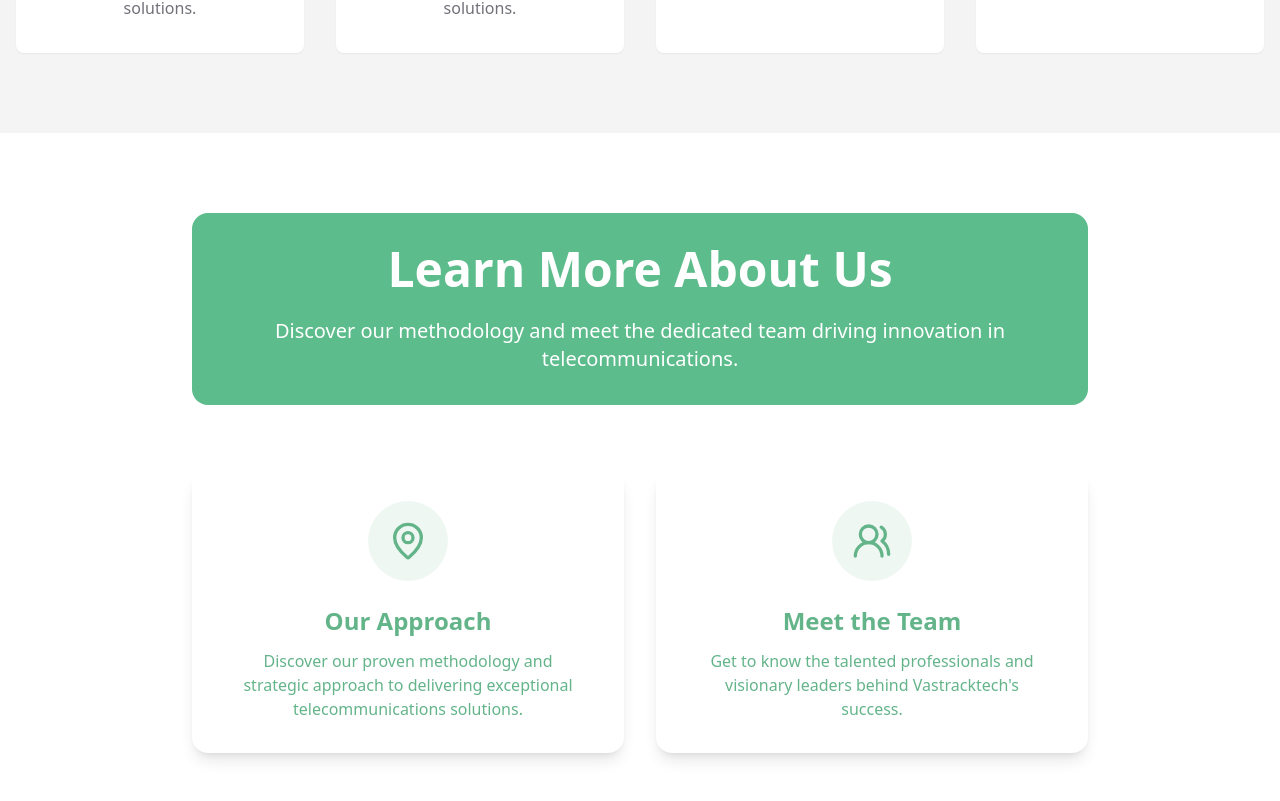
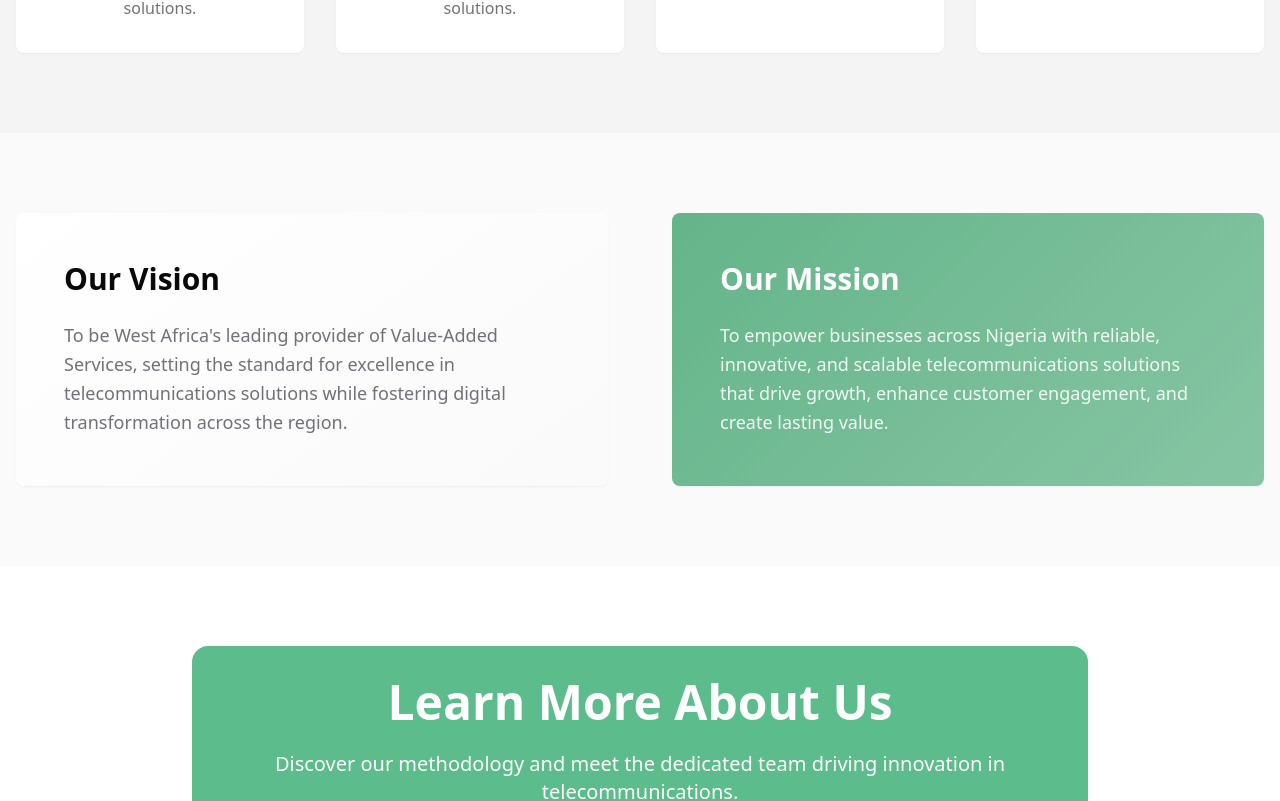
Before and after one commit to mazi-samuel/vastrack.com.ng, a React (Vite) app: page /about in a window 1280 px wide. Shown: the part 1539-2340 px from the top of the page. Built offline with nearby package versions, Linux system fonts and the light colour scheme; the HTML template or start-up script is replaced by a standard one.

Commit message:
Removed duplicate Learn More About Us section from About page

```diff
--- a/src/pages/About.tsx
+++ b/src/pages/About.tsx
@@ -114,65 +114,6 @@ const About = () => {
         </div>
       </section>
 
-      {/* Learn More About Us */}
-      <section className="py-12 md:py-16 lg:py-20" style={{ backgroundColor: 'white' }}>
-        <div className="container mx-auto px-4">
-          <div
-            className="text-center mb-12 md:mb-16 p-6 md:p-8 rounded-2xl mx-auto max-w-4xl"
-            style={{ backgroundColor: '#5cbc8c' }}
-          >
-            <h2 className="text-2xl sm:text-3xl md:text-4xl lg:text-5xl font-bold mb-4 md:mb-6 text-white">
-              Learn More About Us
-            </h2>
-            <p className="text-base sm:text-lg md:text-xl max-w-3xl mx-auto leading-relaxed text-white px-2">
-              Discover our methodology and meet the dedicated team driving innovation in telecommunications.
-            </p>
-          </div>
-
-          <div className="grid grid-cols-1 sm:grid-cols-2 gap-6 md:gap-8 max-w-4xl mx-auto">
-            <div className="h-full">
-              <Link to="/our-approach" className="block h-full">
-                <div className="text-center group transition-all duration-300 hover:transform hover:scale-105 hover:-translate-y-1 cursor-pointer h-full">
-                  <div className="rounded-2xl p-6 md:p-8 transition-all duration-300 group-hover:shadow-xl shadow-lg h-full flex flex-col justify-center bg-white group-hover:bg-primary min-h-[280px]">
-                    <div className="bg-primary/10 w-16 h-16 md:w-20 md:h-20 rounded-full flex items-center justify-center mx-auto mb-4 md:mb-6 group-hover:bg-white/20 transition-colors duration-300 flex-shrink-0">
-                      <MapPin
-                        className="h-8 w-8 md:h-10 md:w-10 transition-colors duration-300 text-primary group-hover:text-white"
-                      />
-                    </div>
-                    <h3 className="text-lg md:text-2xl font-semibold mb-2 md:mb-3 transition-colors duration-300 text-primary group-hover:text-white">
-                      Our Approach
-                    </h3>
-                    <p className="text-sm md:text-base leading-relaxed transition-colors duration-300 text-primary group-hover:text-white/90 px-2">
-                      Discover our proven methodology and strategic approach to delivering exceptional telecommunications solutions.
-                    </p>
-                  </div>
-                </div>
-              </Link>
-            </div>
-
-            <div className="h-full">
-              <Link to="/meet-the-team" className="block h-full">
-                <div className="text-center group transition-all duration-300 hover:transform hover:scale-105 hover:-translate-y-1 cursor-pointer h-full">
-                  <div className="rounded-2xl p-6 md:p-8 transition-all duration-300 group-hover:shadow-xl shadow-lg h-full flex flex-col justify-center bg-white group-hover:bg-primary min-h-[280px]">
-                    <div className="bg-primary/10 w-16 h-16 md:w-20 md:h-20 rounded-full flex items-center justify-center mx-auto mb-4 md:mb-6 group-hover:bg-white/20 transition-colors duration-300 flex-shrink-0">
-                      <Users2
-                        className="h-8 w-8 md:h-10 md:w-10 transition-colors duration-300 text-primary group-hover:text-white"
-                      />
-                    </div>
-                    <h3 className="text-lg md:text-2xl font-semibold mb-2 md:mb-3 transition-colors duration-300 text-primary group-hover:text-white">
-                      Meet the Team
-                    </h3>
-                    <p className="text-sm md:text-base leading-relaxed transition-colors duration-300 text-primary group-hover:text-white/90 px-2">
-                      Get to know the talented professionals and visionary leaders behind Vastracktech's success.
-                    </p>
-                  </div>
-                </div>
-              </Link>
-            </div>
-          </div>
-        </div>
-      </section>
-
       {/* Mission & Vision */}
       <section className="py-20 bg-background">
         <div className="container mx-auto px-4">
```
